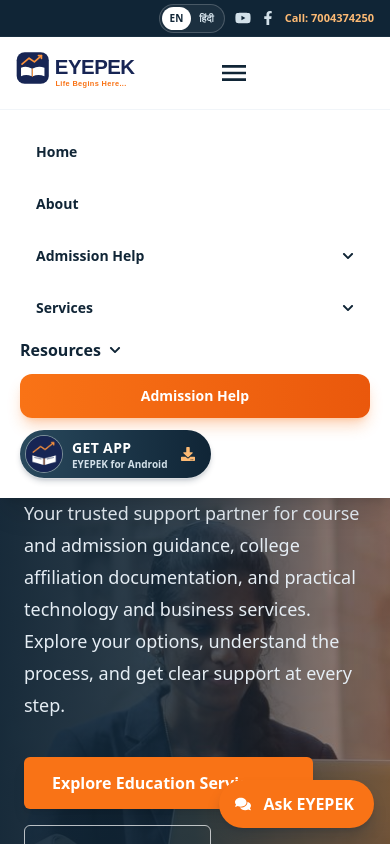
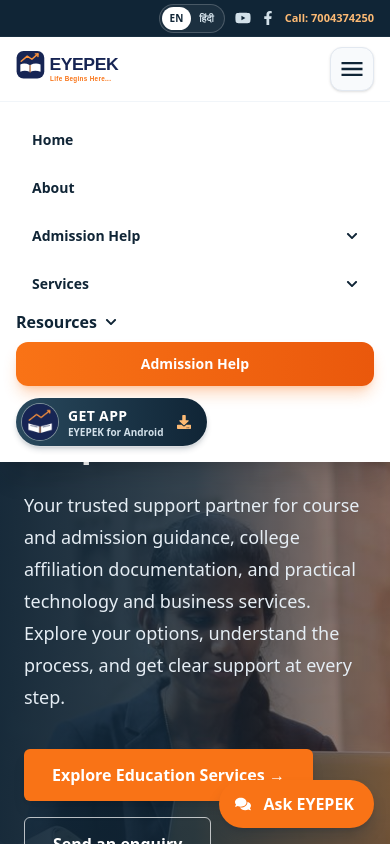
Before and after one commit to eyepek/EYEPEK, a React (Vite) app: page / in a window 390 px wide. Both pictures are taken after a click on the button "Open navigation". Shown: the top 844 px of the page. Built offline with nearby package versions, Linux system fonts and the light colour scheme.

Commit message:
Improve mobile header alignment and compact scrollable navigation menu

```diff
--- a/src/components/NavBar.jsx
+++ b/src/components/NavBar.jsx
@@ -63,21 +63,21 @@ const NavBar = () => {
           </div>
         </div>
       </div>
-      <div className='mx-auto flex max-w-7xl items-center gap-5 px-4 py-3 sm:px-6 md:px-10 md:py-4'>
+      <div className='mx-auto flex max-w-7xl items-center justify-between gap-3 px-4 py-2.5 sm:px-6 md:px-10 md:py-4 lg:gap-5'>
         <Link to='/' onClick={closeMenu} aria-label='EYEPEK home' className='shrink-0'>
-          <img src='/images/eyepek-logo.svg' alt='EYEPEK' className='block h-auto w-[174px] sm:w-[210px] md:w-[230px]' />
+          <img src='/images/eyepek-logo.svg' alt='EYEPEK' className='block h-auto w-[150px] sm:w-[185px] md:w-[220px]' />
         </Link>
-        <button type='button' aria-label={isOpen ? 'Close navigation' : 'Open navigation'} aria-controls='primary-navigation' aria-expanded={isOpen} onClick={() => setIsOpen(!isOpen)} className='rounded-md p-2 text-blue-950 lg:hidden'>
-          <IoMdMenu className='h-8 w-8' />
+        <button type='button' aria-label={isOpen ? 'Close navigation' : 'Open navigation'} aria-controls='primary-navigation' aria-expanded={isOpen} onClick={() => setIsOpen(!isOpen)} className='inline-flex h-11 w-11 items-center justify-center rounded-xl border border-slate-200 bg-slate-50 text-blue-950 shadow-sm transition hover:border-orange-300 hover:bg-orange-50 lg:hidden'>
+          <IoMdMenu className='h-7 w-7' />
         </button>
-        <nav id='primary-navigation' className={`${isOpen ? 'flex' : 'hidden'} absolute left-0 top-full w-full flex-col gap-2 border-t border-slate-100 bg-white px-5 py-5 font-semibold text-blue-950 shadow-xl lg:static lg:flex lg:flex-1 lg:flex-row lg:items-center lg:justify-between lg:gap-1 lg:rounded-2xl lg:border lg:border-slate-200 lg:bg-slate-50 lg:px-2 lg:py-1.5 lg:shadow-sm`}>
+        <nav id='primary-navigation' className={`${isOpen ? 'flex' : 'hidden'} absolute left-0 top-full max-h-[calc(100dvh-105px)] w-full flex-col gap-1 overflow-y-auto border-t border-slate-100 bg-white px-4 py-4 font-semibold text-blue-950 shadow-xl sm:px-6 lg:static lg:flex lg:flex-1 lg:flex-row lg:items-center lg:justify-between lg:gap-1 lg:rounded-2xl lg:border lg:border-slate-200 lg:bg-slate-50 lg:px-2 lg:py-1.5 lg:shadow-sm`}>
           <Link to='/' onClick={closeMenu} className='rounded-xl px-4 py-3 text-sm font-bold transition duration-200 hover:bg-blue-100 hover:text-orange-700 lg:px-2.5 lg:py-2'>{t('Home', 'होम')}</Link>
           <a href='/#about' onClick={closeMenu} className='rounded-xl px-4 py-3 text-sm font-bold transition duration-200 hover:bg-blue-100 hover:text-orange-700 lg:px-3.5 lg:py-2.5'>{t('About', 'हमारे बारे में')}</a>
           <div className='relative'>
             <button type='button' onClick={() => { setGuidanceOpen(!guidanceOpen); setServicesOpen(false); setJourneyOpen(false); }} aria-expanded={guidanceOpen} aria-controls='guidance-dropdown' className='inline-flex w-full items-center justify-between gap-2 rounded-xl px-4 py-3 text-left text-sm font-bold transition duration-200 hover:bg-blue-100 hover:text-orange-700 lg:w-auto lg:px-3.5 lg:py-2.5'>
               {t('Admission Help', 'प्रवेश सहायता')} <FaChevronDown aria-hidden='true' className={`h-3 w-3 transition-transform ${guidanceOpen ? 'rotate-180' : ''}`} />
             </button>
-            <div id='guidance-dropdown' className={`${guidanceOpen ? 'block' : 'hidden'} mt-3 overflow-hidden rounded-xl border border-slate-200 bg-white shadow-xl lg:absolute lg:left-0 lg:top-full lg:mt-4 lg:w-80`}>
+            <div id='guidance-dropdown' className={`${guidanceOpen ? 'block' : 'hidden'} mt-2 max-h-[55vh] overflow-y-auto rounded-xl border border-slate-200 bg-white shadow-lg lg:mt-4 lg:max-h-none lg:overflow-hidden lg:absolute lg:left-0 lg:top-full lg:mt-4 lg:w-80`}>
               <div className='bg-blue-950 px-5 py-4 text-white'>
                 <p className='text-xs font-semibold uppercase tracking-widest text-orange-300'>{t('EYEPEK Support', 'EYEPEK सहायता')}</p>
                 <p className='mt-1 text-base font-bold'>{t('Guidance for your next step', 'आपके अगले कदम के लिए मार्गदर्शन')}</p>
@@ -96,7 +96,7 @@ const NavBar = () => {
             <button type='button' onClick={() => { setServicesOpen(!servicesOpen); setGuidanceOpen(false); setJourneyOpen(false); }} aria-expanded={servicesOpen} aria-controls='services-dropdown' className='inline-flex w-full items-center justify-between gap-2 rounded-xl px-4 py-3 text-left text-sm font-bold transition duration-200 hover:bg-blue-100 hover:text-orange-700 lg:w-auto lg:px-3.5 lg:py-2.5'>
               {t('Services', 'सेवाएँ')} <FaChevronDown aria-hidden='true' className={`h-3 w-3 transition-transform ${servicesOpen ? 'rotate-180' : ''}`} />
             </button>
-            <div id='services-dropdown' className={`${servicesOpen ? 'block' : 'hidden'} mt-3 min-w-64 overflow-hidden rounded-lg border border-slate-100 bg-white py-2 shadow-lg lg:absolute lg:left-0 lg:top-full lg:mt-3 lg:w-72`}>
+            <div id='services-dropdown' className={`${servicesOpen ? 'block' : 'hidden'} mt-2 max-h-56 min-w-64 overflow-y-auto rounded-xl border border-slate-100 bg-white py-2 shadow-lg lg:mt-3 lg:max-h-none lg:overflow-hidden lg:absolute lg:left-0 lg:top-full lg:mt-3 lg:w-72`}>
               {serviceLinks.map((service) => <Link key={service.to} to={service.to} onClick={closeMenu} className='block px-4 py-3 text-sm font-medium text-blue-950 transition hover:bg-orange-50 hover:text-red-600'>{t(service.label, service.labelHi)}</Link>)}
               <a href='/#student-support' onClick={closeMenu} className='block border-t border-slate-100 px-4 py-3 text-sm font-semibold text-orange-600 transition hover:bg-orange-50'>{t('All services on homepage', 'होमपेज पर सभी सेवाएँ')}</a>
             </div>
@@ -105,7 +105,7 @@ const NavBar = () => {
             <button type='button' onClick={() => { setJourneyOpen(!journeyOpen); setGuidanceOpen(false); setServicesOpen(false); }} aria-expanded={journeyOpen} aria-controls='journey-dropdown' className='inline-flex items-center gap-2 text-left transition hover:text-red-600'>
               {t('Resources', 'संसाधन')} <FaChevronDown aria-hidden='true' className={`h-3 w-3 transition-transform ${journeyOpen ? 'rotate-180' : ''}`} />
             </button>
-            <div id='journey-dropdown' className={`${journeyOpen ? 'block' : 'hidden'} mt-3 overflow-hidden rounded-xl border border-slate-200 bg-white shadow-xl lg:absolute lg:right-0 lg:top-full lg:mt-4 lg:w-80`}>
+            <div id='journey-dropdown' className={`${journeyOpen ? 'block' : 'hidden'} mt-2 max-h-[55vh] overflow-y-auto rounded-xl border border-slate-200 bg-white shadow-lg lg:mt-4 lg:max-h-none lg:overflow-hidden lg:absolute lg:right-0 lg:top-full lg:mt-4 lg:w-80`}>
               <div className='bg-blue-950 px-5 py-4 text-white'>
                 <p className='text-xs font-semibold uppercase tracking-widest text-orange-300'>{t('Your future starts here', 'आपका भविष्य यहाँ से शुरू होता है')}</p>
                 <p className='mt-1 text-base font-bold'>{t('Resources for students', 'छात्रों के लिए संसाधन')}</p>
@@ -121,7 +121,7 @@ const NavBar = () => {
             </div>
           </div>
           <a href='/contact' onClick={closeMenu} className='mt-1 rounded-xl bg-gradient-to-r from-orange-500 to-orange-600 px-5 py-3 text-center text-sm font-extrabold text-white shadow-lg shadow-orange-500/30 transition duration-200 hover:-translate-y-0.5 hover:from-orange-600 hover:to-orange-700 lg:mt-0 lg:ml-2 lg:px-5 lg:py-2.5'>{t('Admission Help', 'प्रवेश सहायता')}</a>
-          <div className='pt-1 lg:hidden xl:block'><InstallAppButton /></div>
+          <div className='pt-2 lg:hidden xl:block'><InstallAppButton /></div>
         </nav>
       </div>
     </header>
```
